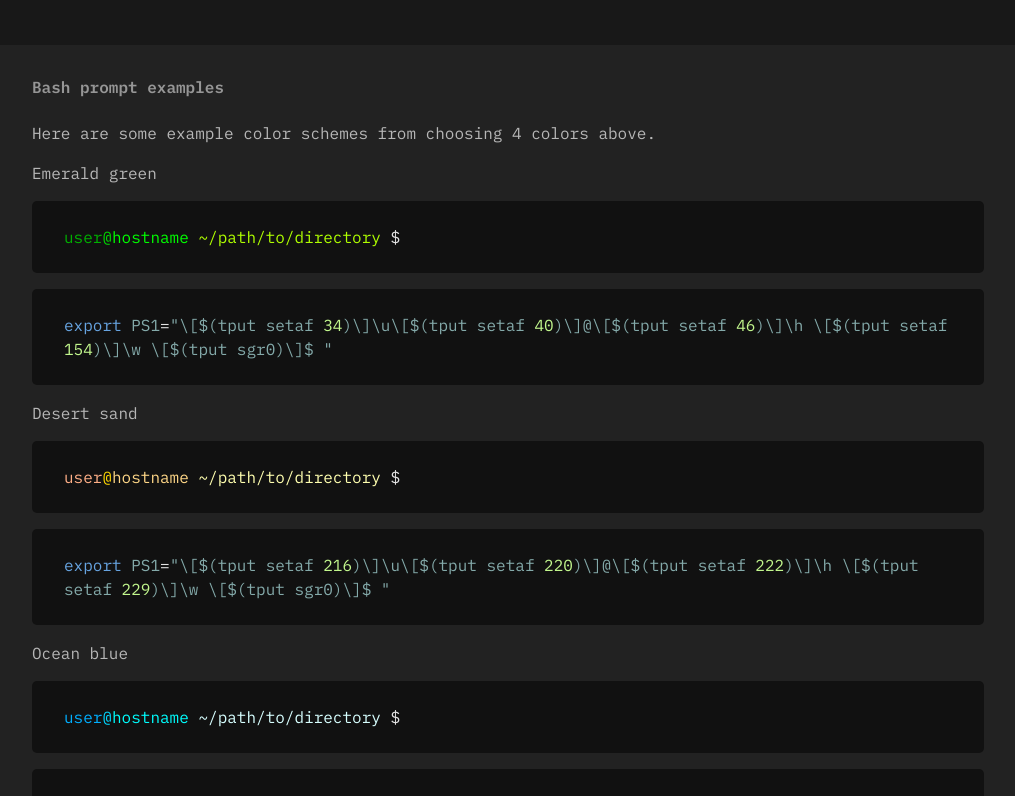
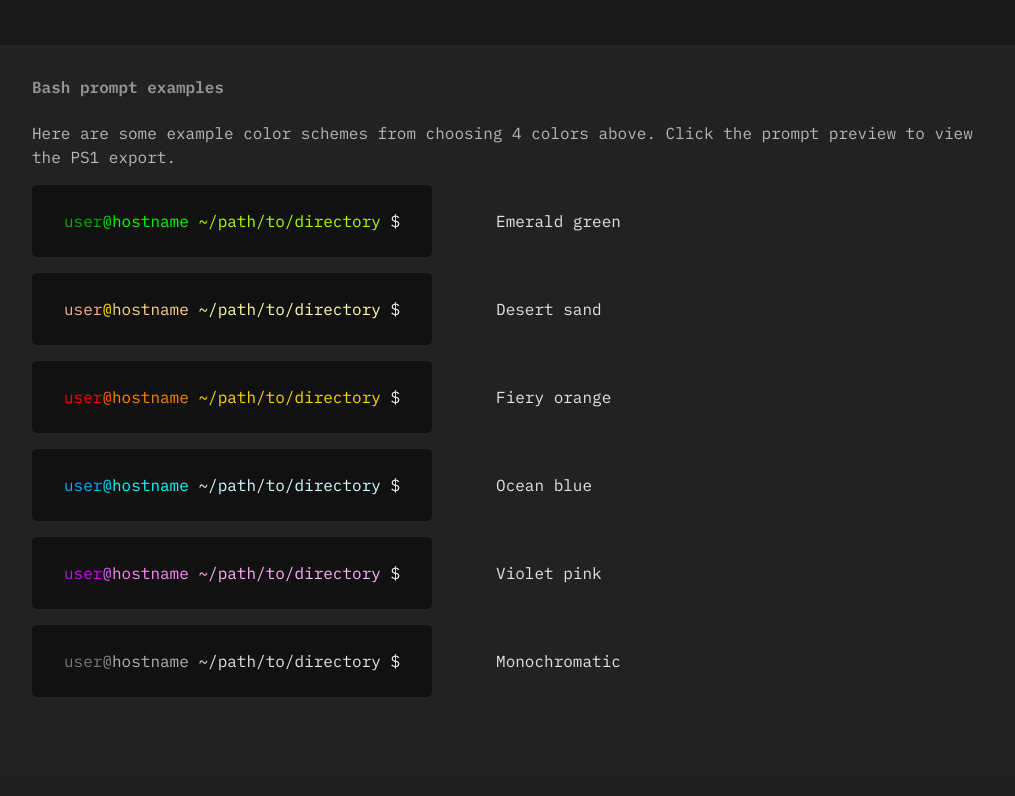
Before and after one commit to linrock/bash-prompt-generator, a React (Create React App) app: page / in a window 1280 px wide. Shown: the part 940-1736 px from the top of the page, without its empty margins (132-1147 px from the left). Built offline with nearby package versions, Linux system fonts and the light colour scheme.

Commit message:
Hide example PS1 codes by default. Click to show

```diff
--- a/src/BashPromptGenerator.jsx
+++ b/src/BashPromptGenerator.jsx
@@ -20,8 +20,14 @@ const TputReset = () => <>\[$(tput sgr0)\]</>;
 const AnsiColor = ({ code }) => <>\[\e[38;5;<span className="color-code">{code}</span>m\]</>;
 const AnsiReset = () => <>\[\033[0m\]</>;
 
-const BashPromptExample = ({ colors }) => <>
-  <code className="prompt-preview">
+const BashPromptExample = ({ name, colors }) => {
+  const [shouldShowPs1, setShouldShowPs1] = useState(false);
+  return <>
+    <div className="prompt-preview-and-name">
+      <code className="prompt-preview"
+            onClick={() => {
+              setShouldShowPs1(!shouldShowPs1);
+            }}>
         <span style={{ color: COLORS[colors[0]] }}>user</span>
         <span style={{ color: COLORS[colors[1]] }}>@</span>
         <span style={{ color: COLORS[colors[2]] }}>hostname</span>
@@ -31,8 +37,10 @@ const BashPromptExample = ({ colors }) => <>
         <span className="cmd-separator"
         >$</span>
       </code>
+      <h5>{name}</h5>
+    </div>
 
-  <code className="prompt-ps1">
+    <code className="prompt-ps1" style={{ display: shouldShowPs1 ? 'block' : 'none' }}>
       <span className="export">export </span>
       <span className="ps1-var">PS1</span>=
       <span className="bash-string">
@@ -43,6 +51,7 @@ const BashPromptExample = ({ colors }) => <>
       </span>
     </code>
   </>;
+}
 
 function BashPromptGenerator() {
   const [selectedColorInd, setSelectedColorInd] = useState(0);
@@ -205,25 +214,28 @@ function BashPromptGenerator() {
       <section className="bash-prompt-examples">
         <div className="container">
           <h2>Bash prompt examples</h2>
-          <p>Here are some example color schemes from choosing 4 colors above.</p>
+          <p>
+            Here are some example color schemes from choosing 4 colors above.
+            Click the prompt preview to view the PS1 export.
+          </p>
 
-          <p>Emerald green</p>
-          <BashPromptExample colors={[34, 40, 46, 154]} />
+          <BashPromptExample name="Emerald green"
+            colors={[34, 40, 46, 154]} />
 
-          <p>Desert sand</p>
-          <BashPromptExample colors={[216, 220, 222, 229]} />
+          <BashPromptExample name="Desert sand"
+            colors={[216, 220, 222, 229]} />
 
-          <p>Ocean blue</p>
-          <BashPromptExample colors={[39, 45, 51, 195]} />
+          <BashPromptExample name="Fiery orange"
+            colors={[196, 202, 208, 220]} />
 
-          <p>Fiery orange</p>
-          <BashPromptExample colors={[196, 202, 208, 220]} />
+          <BashPromptExample name="Ocean blue"
+            colors={[39, 45, 51, 195]} />
 
-          <p>Violet pink</p>
-          <BashPromptExample colors={[165, 171, 213, 219]} />
+          <BashPromptExample name="Violet pink"
+            colors={[165, 171, 213, 219]} />
 
-          <p>Monochromatic</p>
-          <BashPromptExample colors={[243, 245, 249, 254]} />
+          <BashPromptExample name="Monochromatic"
+            colors={[243, 245, 249, 254]} />
         </div>
       </section>
     </>
--- a/src/style.css
+++ b/src/style.css
@@ -54,6 +54,18 @@ code {
 pre {
   color: #cdcdcd;
 }
+.prompt-preview-and-name {
+  display: flex;
+  align-items: center;
+  margin-bottom: 1rem;
+}
+h5 {
+  font-size: 1rem;
+  font-weight: normal;
+  margin: 0;
+  padding: 0;
+  margin-left: 4rem;
+}
 .prompt-preview, code, pre {
   background: #111;
   padding: 1.5rem 2rem;
@@ -61,6 +73,9 @@ pre {
   font-family: "IBM Plex Mono", monospace;
   line-height: 1.5rem;
   border-radius: 5px;
+}
+.prompt-preview {
+  margin-bottom: 0;
 }
 .prompt-preview:hover {
   cursor: pointer;
```
Lines whose indentation alone changed are shown as unchanged.
